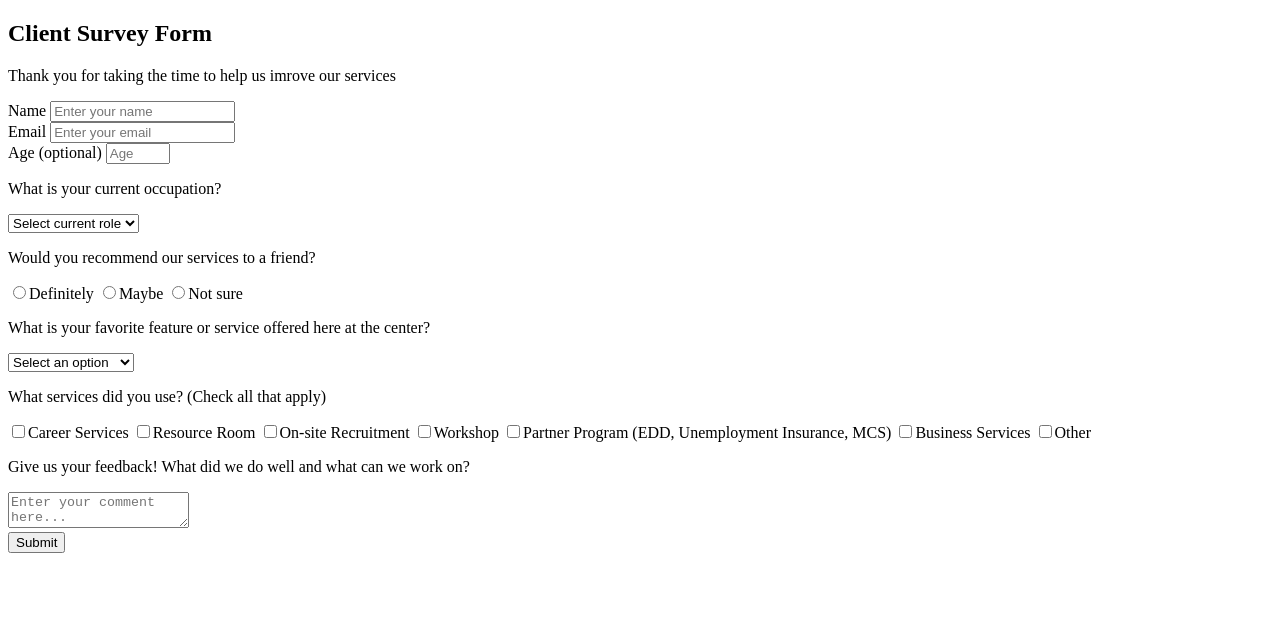
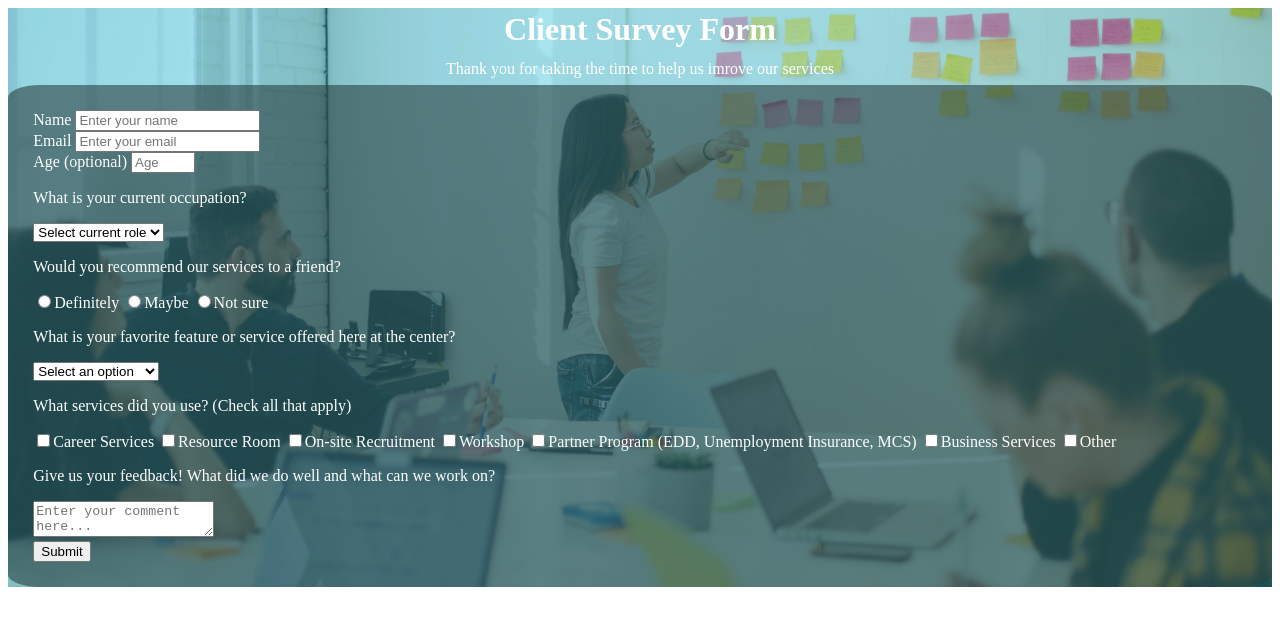
Before and after one commit to herijuache/client-survey-form, a plain HTML site: page index.html in a window 1280 px wide. Drawn offline with Linux system fonts and the light colour scheme.

Commit message:
Created images folder and added background image

```diff
--- a/index.html
+++ b/index.html
@@ -11,11 +11,11 @@
     9. If I enter numbers outside the range of the number input, which are defined by the min and max attributes, I will see an HTML5 validation error (DONE)
     10. For the name, email, and number input fields inside the form I can see corresponding labels that describe the purpose of each field with the following ids: id="name-label", id="email-label", and id="number-label" (DONE)
     11. For the name, email, and number input fields, I can see placeholder text that gives me a description or instructions for each fiel (DONE)
-    12. Inside the form element, I can select an option from a dropdown that has a corresponding id="dropdown"
+    12. Inside the form element, I can select an option from a dropdown that has a corresponding id="dropdown" (DONE)
     13. Inside the form element, I can select a field from one or more groups of radio buttons. Each group should be grouped using the name attribute (DONE)
-    14. Inside the form element, I can select several fields from a series of checkboxes, each of which must have a value attribute
-    15. Inside the form element, I am presented with a textarea at the end for additional comments
-    16. Inside the form element, I am presented with a button with id="submit" to submit all my inputs
+    14. Inside the form element, I can select several fields from a series of checkboxes, each of which must have a value attribute (DONE)
+    15. Inside the form element, I am presented with a textarea at the end for additional comments (DONE)
+    16. Inside the form element, I am presented with a button with id="submit" to submit all my inputs (DONE)
 
 -->
 
@@ -30,10 +30,10 @@
     <body>
         <script src="https://cdn.freecodecamp.org/testable-projects-fcc/v1/bundle.js"></script>
         <main id="main">
-            <section>
+            <header id="title-section">
                 <h1 id="title">Client Survey Form</h1>
                 <p id="description">Thank you for taking the time to help us imrove our services</p>
-            </section>
+            </header>
             <!-- Begin form-->
             <form id="survey-form" action="" method="get">
             <section>
--- a/styles.css
+++ b/styles.css
@@ -0,0 +1,21 @@
+main {
+    background-image: linear-gradient(115deg, rgba(14, 177, 210, 0.4), rgba(52, 228, 234, 0.3)), url(/images/jason-goodman-Oalh2MojUuk-unsplash.jpg);
+    background-size: cover;
+    background-position: center;
+    background-repeat: no-repeat;
+}
+
+#title-section {
+    color: white;
+    display: flex;
+    flex-direction: column;
+    align-items: center;
+    line-height: 1px;
+}
+
+#survey-form {
+    color: white;
+    background-color: rgb(43, 65, 65, 0.6);
+    border-radius: 2.5%;
+    padding: 2%
+}
```
Also changed, not shown: images/jason-goodman-Oalh2MojUuk-unsplash.jpg (added).
